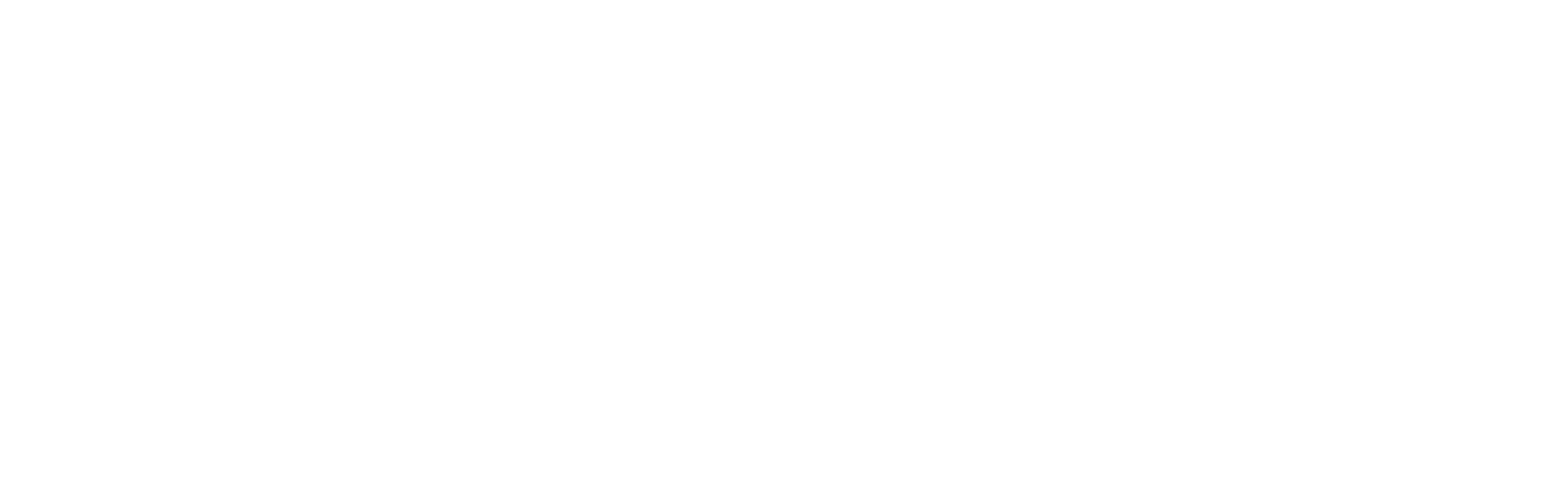
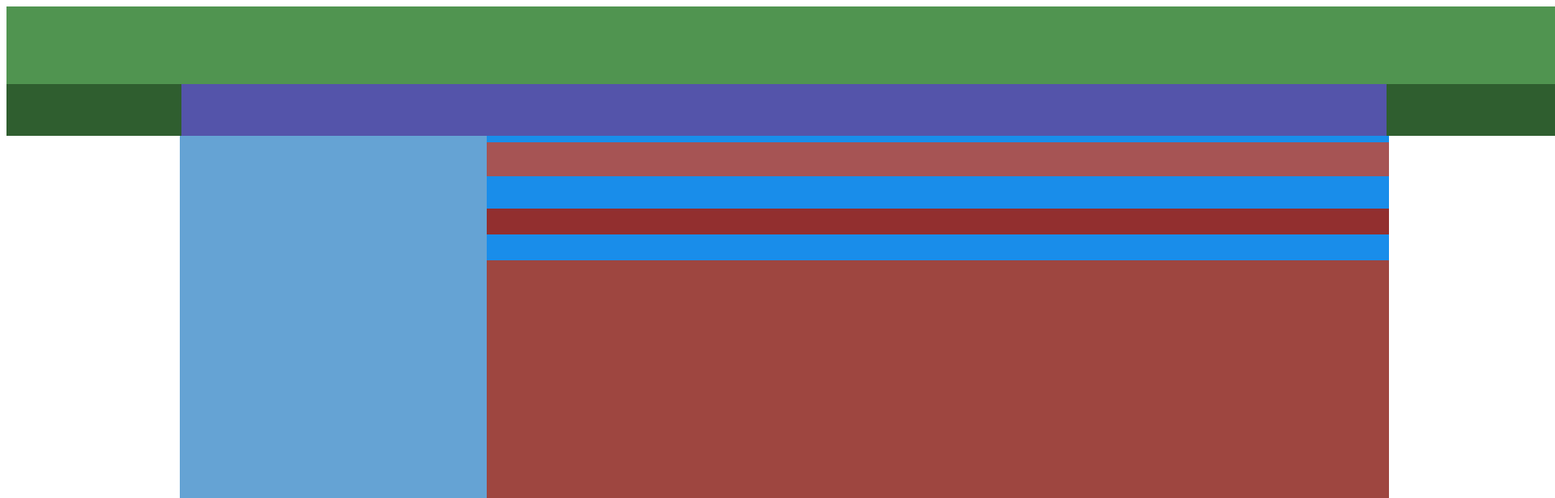
Before and after one commit to Verhovod21/Skupka, a plain HTML site: page index.html in a window 1280 px wide. Shown: the top 616 px of the page at 81% size, 1920 px wide, since content can reach past the window. Drawn offline with Linux system fonts and the light colour scheme.

Commit message:
structure commit

```diff
--- /dev/null
+++ b/css/main.css
@@ -0,0 +1,86 @@
+body {
+    display: flex;
+    width: 1920px;
+    flex-direction: column;
+    align-items: center;
+}
+/*============================header==============================*/
+.header {
+   width: 1920px;
+   background: #509450;
+   height: 96px;
+}
+/*=========================navigation==============================*/
+.navigation {
+  display: flex;
+  flex-direction: row;
+  justify-content: center;
+  width: 1920px;
+  height: 64px;
+  background: #2f5e2f;
+}
+.nav_option_container {
+  width: 1488px;
+  background: #5454aa;
+}
+/*========================main_content=============================*/
+.main_content {
+  display: flex;
+  flex-direction: row;
+  width: 1493px;
+  height: 1868px;
+  background: #7fce7f;
+}
+/*============setting_container======================*/
+.setting_container {
+  width: 379px;
+  height: 1536px;
+  background: #65a3d4;
+}
+/*=============product_list=================*/
+.product_list {
+  display: flex;
+  flex-direction: column;
+  width: 1114px;
+  height: 1868px;
+  background: #198dea;
+}
+.products_menu {
+   display: flex;
+  flex-direction: column;
+  width: 1114px;
+  height: 1612px;
+  background: #198dea;
+}
+.products_nav {
+  width: 1114px;
+  height: 42px;
+  margin-top: 8px;
+  background: #a65454;
+}
+
+.related_products {
+  width: 1114px;
+  height: 32px;
+  margin-top: 40px;
+  background: #922f2f;
+}
+.products {
+  width: 1114px;
+  height: 1442px;
+  margin: 32px 0 16px;
+  background: #9e4640;
+}
+.filters {
+
+  width: 1114px;
+  height: 156px;
+  margin: 40px 0 60px;
+  background: #a65454;
+}
+/*=============================footer=============================*/
+.footer {
+  width: 1920px;
+  height: 292px;
+  background: #51a451;
+}
--- /dev/null
+++ b/css/normalize.css
@@ -0,0 +1,88 @@
+1
+2
+3
+4
+5
+6
+7
+8
+9
+10
+11
+12
+13
+14
+15
+16
+17
+18
+19
+20
+21
+22
+23
+24
+25
+26
+27
+28
+29
+30
+31
+32
+33
+34
+35
+36
+37
+38
+39
+40
+41
+42
+43
+44
+html, body, div, span, applet, object, iframe,
+ h1, h2, h3, h4, h5, h6, p, blockquote, pre,
+ a, abbr, acronym, address, big, cite, code,
+ del, dfn, em, font, img, ins, kbd, q, s, samp,
+ small, strike, strong, sub, sup, tt, var,
+ b, u, i, center,
+ dl, dt, dd, ol, ul, li,
+ fieldset, form, label, legend,
+ table, caption, tbody, tfoot, thead, tr, th, td {
+ margin: 0; /* нулевая граница */
+ padding: 0; /* нулевые отступы */
+ border: 0; /* больше всего для картинок в IE6 */
+ outline: 0; /* точечная граница вокруг ссылок в Firefox */
+ font-size: 100%;
+ vertical-align: baseline;
+ background: transparent;
+ }
+ body {
+ line-height: 1;
+ }
+ ol, ul {
+ list-style: none; /* маркеры без кружочков */
+ }
+ blockquote, q {
+ quotes: none;
+ }
+ blockquote:before, blockquote:after,
+ q:before, q:after {
+ content: '';
+ content: none;
+ }
+ :focus {
+ outline: 0; /* Firefox выделяет рамкой из точек все ссылки при нажатии */
+ }
+ ins {
+ text-decoration: none;
+ }
+ del {
+ text-decoration: line-through;
+ }
+ table {
+ border-collapse: collapse; /* cellspacing="0" */
+ border-spacing: 0;
+ }
--- a/index.html
+++ b/index.html
@@ -1,12 +1,34 @@
 <!DOCTYPE html>
 <html lang="en">
+
 <head>
   <meta charset="UTF-8">
   <meta name="viewport" content="width=device-width, initial-scale=1.0">
   <meta http-equiv="X-UA-Compatible" content="ie=edge">
+  <link rel="stylesnormalize" href="./css/normalize.css">
+  <link rel="stylesheet" href="./css/main.css">
   <title>Document</title>
 </head>
+
 <body>
+  <header class="header"> </header>
+  <nav class="navigation">
+    <div class="nav_option_container"></div>
+  </nav>
+  <section class="main_content">
+    <div class="setting_container"></div>
+    <div class="product_list">
+      <div class="products_menu">
+        <div class="products_nav"></div>
+        <div class="related_products"></div>
+        <div class="products"></div>
+      </div>
+      <div class="filters"></div>
+    </div>
+    </div>
+  </section>
+  <footer class="footer"> </footer>
 
 </body>
+
 </html>
```
